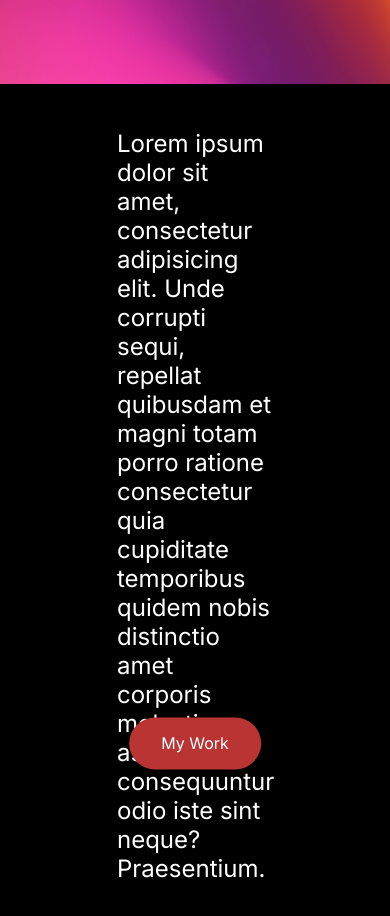
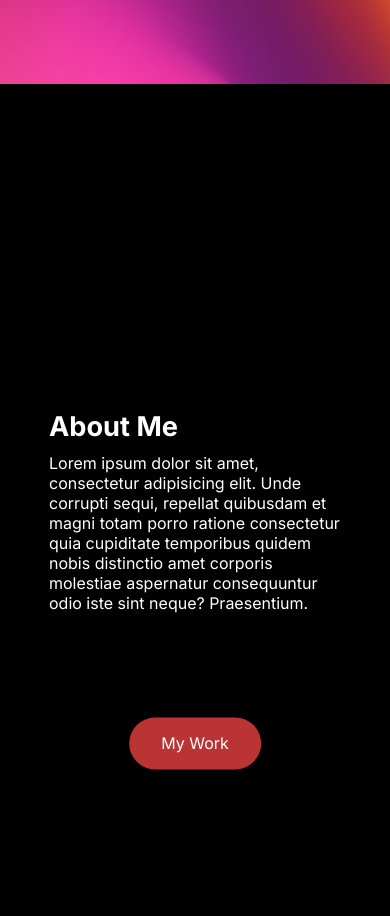
Before and after one commit to bulkyz/portfolio, a plain HTML site: page index.html in a window 390 px wide. Shown: the part 760-1676 px from the top of the page. Drawn offline with nearby package versions, Linux system fonts and the light colour scheme; a script that the page names is missing.

Commit message:
finished home page

```diff
--- a/index.html
+++ b/index.html
@@ -33,12 +33,15 @@
             <img src="./bg1.jpg" class="bg1" alt="" />
           </div>
           <div class="content" id="target-content">
+              <div class="my-story-wrapper">
+                <h3 class="my-story-title">About Me</h3>
                 <span class="my-story">Lorem ipsum dolor sit amet, consectetur adipisicing
                     elit. Unde corrupti sequi, repellat quibusdam et magni totam porro
                     ratione consectetur quia cupiditate temporibus quidem nobis distinctio
                     amet corporis molestiae aspernatur consequuntur odio iste sint neque?
                     Praesentium.
                   </span>
+              </div>
                 <button class="main-button" style="vertical-align:middle" id="my-story-button"><span>My Work</span></button>
           </div>
     </section>
--- a/main.js
+++ b/main.js
@@ -17,7 +17,7 @@ toggleButton.addEventListener('click', () => {
 timeline
     .to('.bg1', 3, {y: -500})
     .to('.content', 3, {top: '0%'}, '-=3')
-    .fromTo('.my-story', {opacity: 0}, {opacity: 1, duration: 1})
+    .fromTo('.my-story-wrapper', {opacity: 0}, {opacity: 1, duration: 1})
 
 // What triggers the animations
 let scene = new ScrollMagic.Scene({
--- a/style.css
+++ b/style.css
@@ -144,15 +144,29 @@ body {
     min-height: 100vh;
     z-index: 2;
     position: absolute;
+
 }
 
 .my-story {
+    font-size: 1.5rem;
+    max-width: 40%;
+}
+
+.my-story-wrapper {
     position: absolute;
     top: 50%;
     left: 50%;
-    font-size: 1.5rem;
     transform: translate(-50%, -50%);
-    max-width: 40%;
+    padding: 10px;
+}
+
+h3 {
+    margin-top: 10px;
+    margin-bottom: 10px;
+}
+
+.my-story-title {
+    font-size: 1.7rem;
 }
 
 #my-story-button {
@@ -163,7 +177,8 @@ body {
     background: var(--primary-color);
 }
 
-@media (max-width: 1300px) {
+/* For smaller screens (everything under 1000px) */
+@media (max-width: 1000px) {
     .toggle-button {
         display: flex;
     }
@@ -199,4 +214,13 @@ body {
         max-width: 100%;
         font-size: 7vw;
     }
+
+    .my-story {
+        font-size: 1rem;
+        max-width: 100%;
+    }
+
+    .my-story-wrapper {
+        width: 80%;
+    }
 }
```
Also changed, not shown: bg2.jpg (added), work.html (added). Lines whose indentation alone changed are shown as unchanged.
